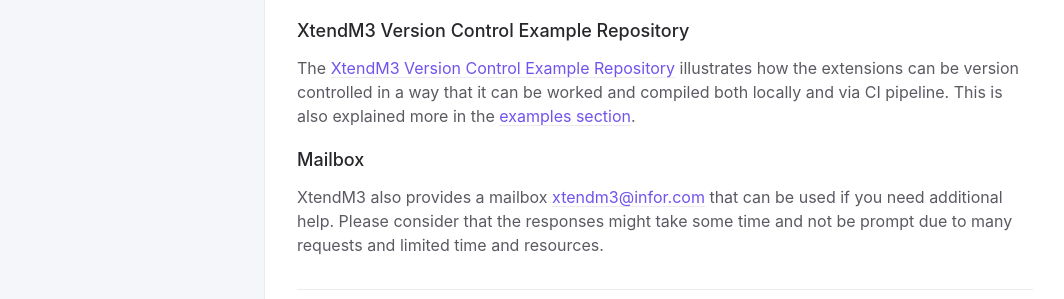
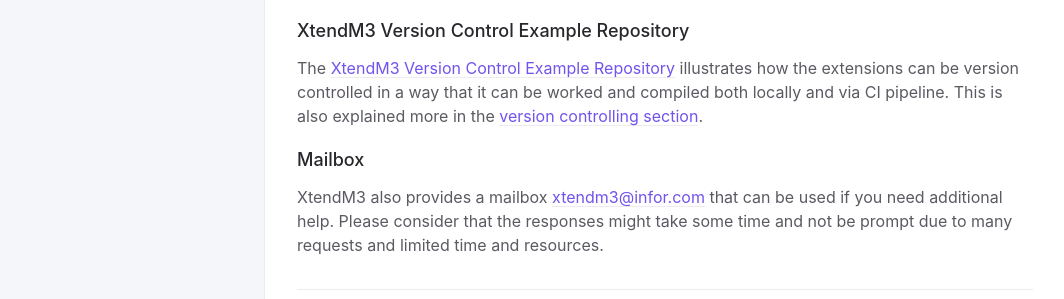
Before and after one commit to infor-cloud/xtendm3, a Jekyll site: the page built from docs/support-resources.md, in a window 1280 px wide. Shown: the part 2391-2690 px from the top of the page, without its empty margins (107-1171 px from the left). Built offline with Jekyll 4.4.1, drawn with Linux system fonts in a browser that asks for light colours.

Commit message:
Fix link label

```diff
--- a/docs/support-resources.md
+++ b/docs/support-resources.md
@@ -83,7 +83,7 @@ a pull request on the repository.
 ### XtendM3 Version Control Example Repository
 The [XtendM3 Version Control Example Repository](https://github.com/infor-cloud/acme-corp-extensions) illustrates how
 the extensions can be version controlled in a way that it can be worked and compiled both locally and via CI pipeline.
-This is also explained more in the [examples section]({{ site.baseurl }}{% link docs/documentation/version-controlling.md %}).
+This is also explained more in the [version controlling section]({{ site.baseurl }}{% link docs/documentation/version-controlling.md %}).
 
 ### Mailbox
 XtendM3 also provides a mailbox [xtendm3@infor.com](mailto:xtendm3@infor.com) that can be used if you need additional help.
```
